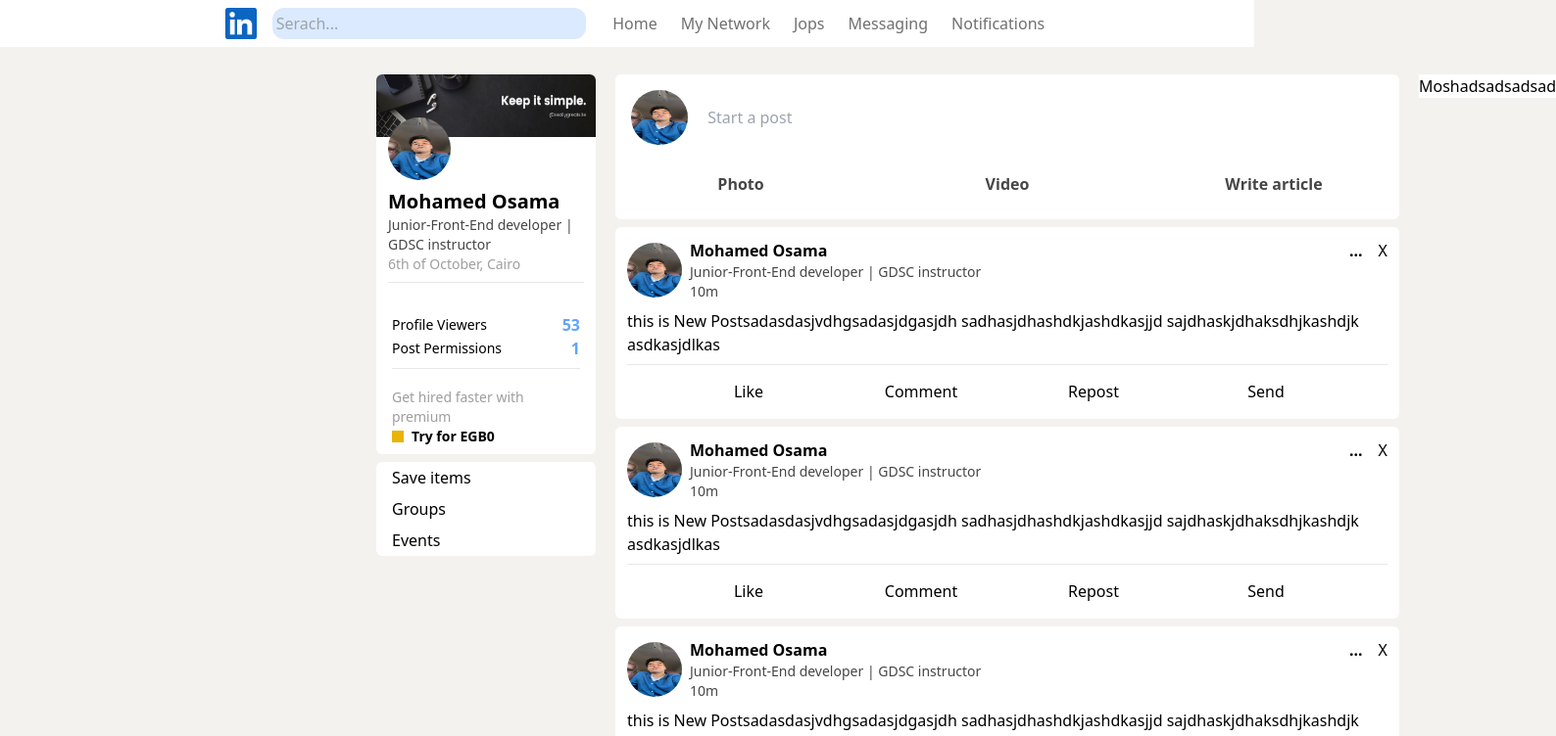
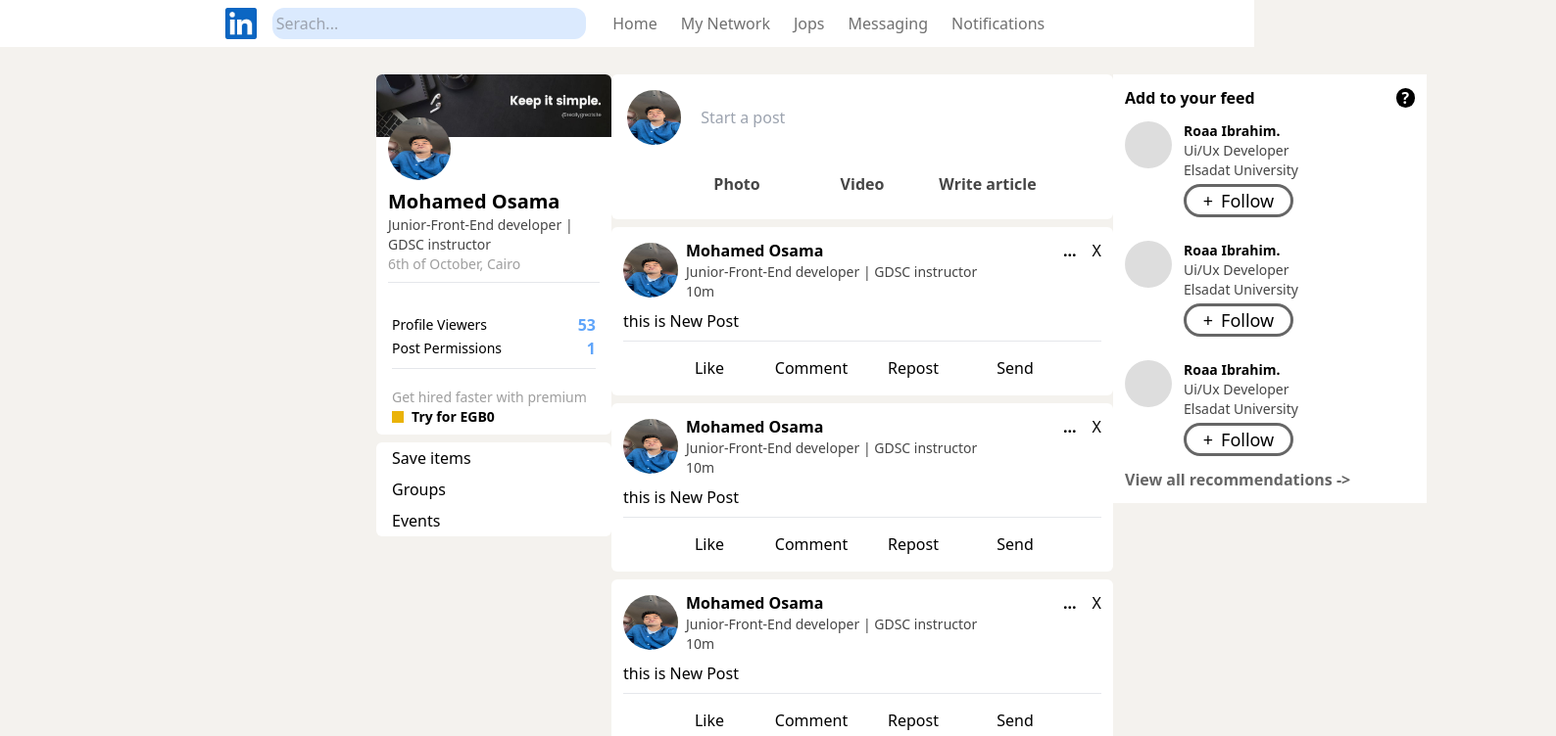
Before and after one commit to moshaosama/LinkedIn_Clone, an Angular app: page /HomePage in a window 1280 px wide. Shown: the top 752 px of the page at 98% size, 1588 px wide, since content can reach past the window. Built offline with nearby package versions, Linux system fonts and the light colour scheme.

Commit message:
Create Recommendation Card

```diff
--- a/src/Components/add-post/add-post.component.html
+++ b/src/Components/add-post/add-post.component.html
@@ -1,6 +1,4 @@
-<div
-  class="bg-white flex flex-col gap-5 h-fit p-4 w-[50pc] max-sm:w-full rounded-md"
->
+<div class="bg-white flex flex-col gap-5 h-fit p-4 max-sm:w-full rounded-md">
   <div class="flex items-center gap-2">
     <img
       src="WhatsApp Image 2024-10-20 at 21.44.22_3cca6ed1.jpg"
--- a/src/Components/post/post.component.html
+++ b/src/Components/post/post.component.html
@@ -20,10 +20,8 @@
     </div>
   </div>
   <div class="my-2">
-    <h1>
-      this is New Postsadasdasjvdhgsadasjdgasjdh sadhasjdhashdkjashdkasjjd
-      sajdhaskjdhaksdhjkashdjk asdkasjdlkas
-    </h1>
+    <h1>this is New Post</h1>
+
     <hr class="h-1 my-2" />
   </div>
   <div class="flex justify-between gap-2 mx-10">
--- a/src/Components/profile-card/profile-card.component.html
+++ b/src/Components/profile-card/profile-card.component.html
@@ -1,5 +1,5 @@
 <div class="sticky top-16">
-  <div class="bg-white w-56 max-sm:w-full rounded-md">
+  <div class="bg-white w-60 max-sm:w-full rounded-md">
     <img
       src="1726632725032.jpeg"
       alt="Banner.png"
--- /dev/null
+++ b/src/Components/recommendation/recommendation.component.html
@@ -0,0 +1,84 @@
+<div class="bg-white flex flex-col h-fit w-80 p-3">
+  <div class="flex justify-between items-center">
+    <h1 class="font-semibold w-full">Add to your feed</h1>
+    <div
+      class="p-1 h-5 w-5 bg-black rounded-full flex justify-center items-center"
+    >
+      <p class="font-bold text-white cursor-pointer">?</p>
+    </div>
+  </div>
+
+  <!-- People for Recommendation -->
+  <div class="my-3 flex gap-3">
+    <div>
+      <div class="bg-[#ddd] w-12 h-12 rounded-full"></div>
+    </div>
+    <div>
+      <div class="flex flex-col gap-1">
+        <div>
+          <h1 class="font-semibold text-sm">Roaa Ibrahim.</h1>
+          <p class="text-sm text-[#464646]">Ui/Ux Developer</p>
+          <p class="text-sm text-[#464646]">Elsadat University</p>
+        </div>
+        <div>
+          <button
+            class="flex items-center justify-center rounded-full gap-2 border-[#666666] hover:border-black transition-all duration-200 border-[3px] w-28"
+          >
+            <p class="text-lg">+</p>
+            <h1 class="text-lg">Follow</h1>
+          </button>
+        </div>
+      </div>
+    </div>
+  </div>
+  <div class="my-3 flex gap-3">
+    <div>
+      <div class="bg-[#ddd] w-12 h-12 rounded-full"></div>
+    </div>
+    <div>
+      <div class="flex flex-col gap-1">
+        <div>
+          <h1 class="font-semibold text-sm">Roaa Ibrahim.</h1>
+          <p class="text-sm text-[#464646]">Ui/Ux Developer</p>
+          <p class="text-sm text-[#464646]">Elsadat University</p>
+        </div>
+        <div>
+          <button
+            class="flex items-center justify-center rounded-full gap-2 border-[#666666] hover:border-black transition-all duration-200 border-[3px] w-28"
+          >
+            <p class="text-lg">+</p>
+            <h1 class="text-lg">Follow</h1>
+          </button>
+        </div>
+      </div>
+    </div>
+  </div>
+  <div class="my-3 flex gap-3">
+    <div>
+      <div class="bg-[#ddd] w-12 h-12 rounded-full"></div>
+    </div>
+    <div>
+      <div class="flex flex-col gap-1">
+        <div>
+          <h1 class="font-semibold text-sm">Roaa Ibrahim.</h1>
+          <p class="text-sm text-[#464646]">Ui/Ux Developer</p>
+          <p class="text-sm text-[#464646]">Elsadat University</p>
+        </div>
+        <div>
+          <button
+            class="flex items-center justify-center rounded-full gap-2 border-[#666666] hover:border-black transition-all duration-200 border-[3px] w-28"
+          >
+            <p class="text-lg">+</p>
+            <h1 class="text-lg">Follow</h1>
+          </button>
+        </div>
+      </div>
+    </div>
+  </div>
+  <h1
+    class="font-semibold cursor-pointer text-[#666666] hover:bg-[#c0c0c0] w-fit transition-all duration-300 rounded-md"
+  >
+    View all recommendations ->
+  </h1>
+  <!-- /////////// -->
+</div>
--- a/src/Pages/home/home.component.html
+++ b/src/Pages/home/home.component.html
@@ -1,8 +1,5 @@
-<div class="flex max-sm:flex-col gap-5 justify-around mx-96 max-sm:mx-0 my-7">
+<div class="flex max-sm:flex-col justify-around mx-96 max-sm:mx-0 my-7">
   <app-profile-card />
   <app-add-post />
-
-  <div class="bg-white h-fit">
-    <h1>Moshadsadsadsad</h1>
-  </div>
+  <app-recommendation />
 </div>
--- a/src/Pages/home/home.component.ts
+++ b/src/Pages/home/home.component.ts
@@ -1,11 +1,12 @@
 import { Component } from '@angular/core';
 import { ProfileCardComponent } from '../../Components/profile-card/profile-card.component';
 import { AddPostComponent } from '../../Components/add-post/add-post.component';
+import { RecommendationComponent } from '../../Components/recommendation/recommendation.component';
 
 @Component({
   selector: 'app-home',
   standalone: true,
-  imports: [ProfileCardComponent, AddPostComponent],
+  imports: [ProfileCardComponent, AddPostComponent, RecommendationComponent],
   templateUrl: './home.component.html',
   styleUrl: './home.component.css',
 })
```
Also changed, not shown: src/Components/recommendation/recommendation.component.ts (added, +12 -0 lines), src/Components/recommendation/recommendation.component.css (added).
